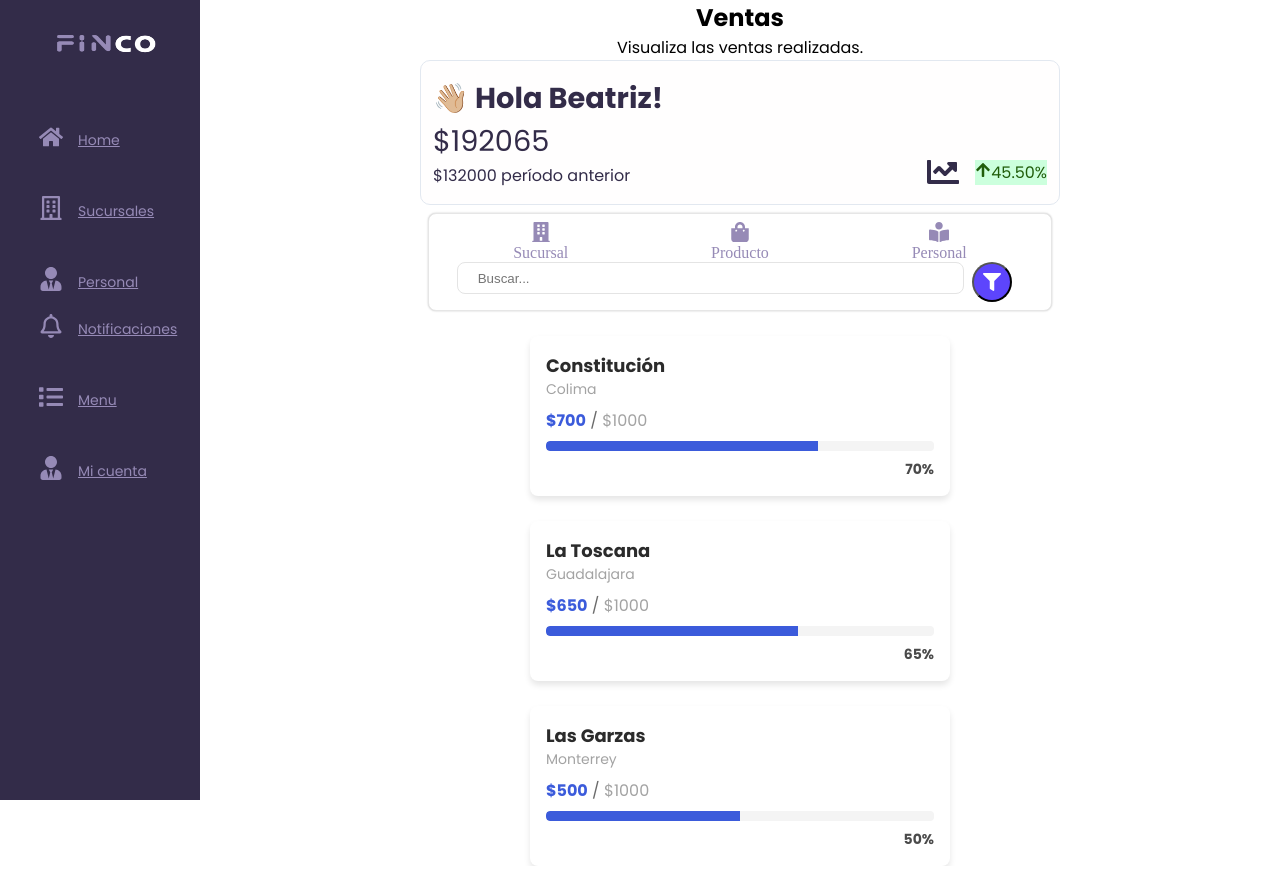
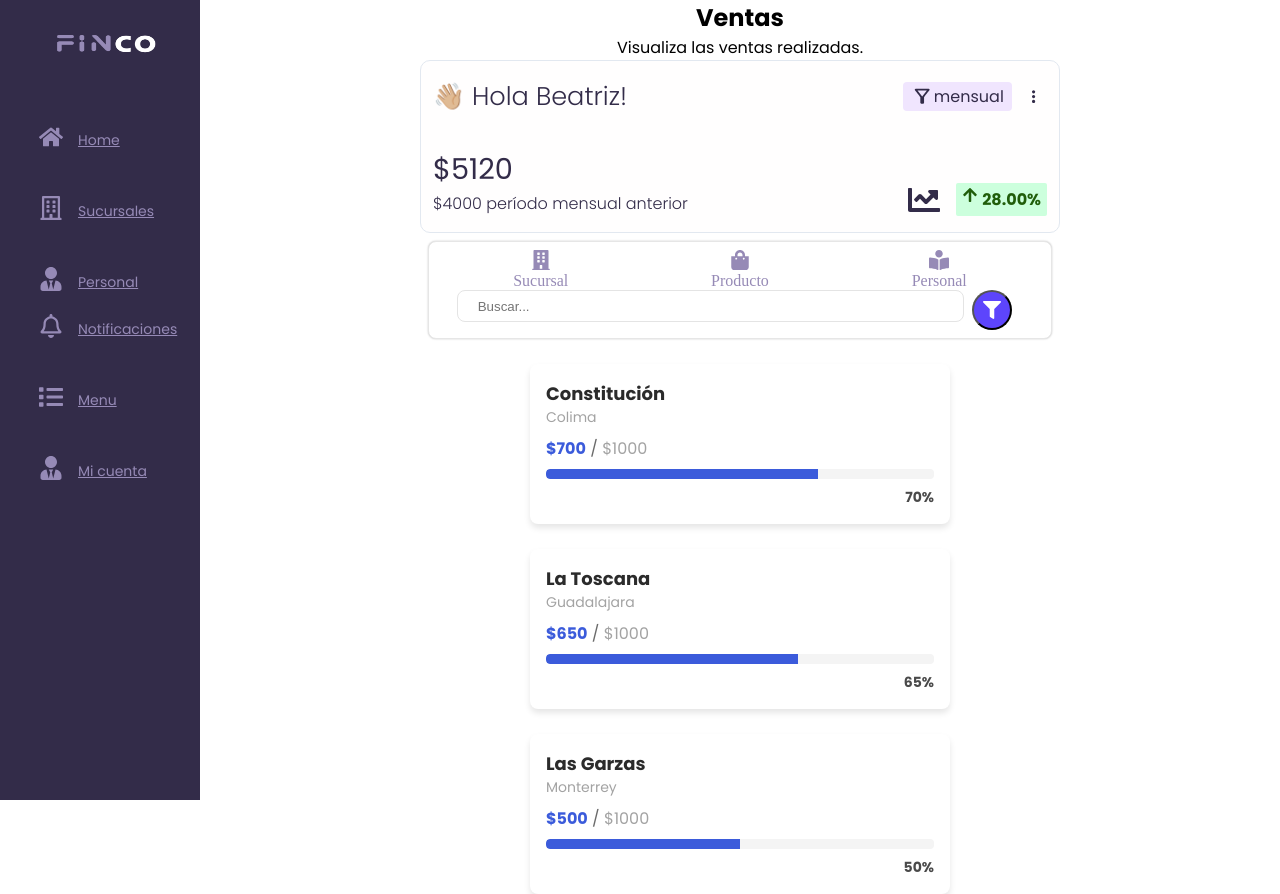
Before and after one commit to No-Country-simulation/c22-19-T-WebApp, a React (Vite) app in the folder frontend/fincowebapp/: page / in a window 1280 px wide. Before the commit the page ends 866 px from the top, so only its background shows below. Built offline with nearby package versions, Linux system fonts and the light colour scheme.

Commit message:
agregado el badge de filtro para la card welcome

```diff
--- a/frontend/fincowebapp/src/components/CardWelcome/CardWelcome.css
+++ b/frontend/fincowebapp/src/components/CardWelcome/CardWelcome.css
@@ -7,19 +7,53 @@
     border-radius: 10px;
     padding: 1em 0.75em;
     width: 100%;
-
     margin: 0 auto;
     display: flex;
     flex-direction: column;
-    font-family: 'Poppins';
+    row-gap: 2em;
     box-sizing: border-box;
 }
 .cardwelcome__header{
-    font-family: 'Poppins';
+    display: flex;
+    flex-direction: row;
+    align-items: center;
+    justify-content: space-between;
+}
+.cardwelcome__header__title{
     font-style: normal;
     font-weight: 300;
+    font-size: 1.6em;
+    text-align: left;
+}
+.cardwelcome__header__badge-filter-container{
+    display: flex;
+    flex-direction: row;
+    align-items: center;
+    column-gap: 0.5em;
+    position: relative;
+}
+.badge-filter{
+    background-color: #F0E5FE;
+    display: flex;
+    align-items: center;
+    padding: 2px 8px;
+    border-radius: 4px;
+}
+.badge-filter-icon{
+    font-size: 1.4em;
+}
+.menu-open-icon{
     font-size: 1.2em;
-    text-align: left;
+}
+.cardwelcome__header-btn-menu{
+    display: flex;
+    align-items: center;
+    padding: 4px;
+    border-radius: 4px;
+    cursor: pointer;
+}
+.cardwelcome__header-btn-menu:hover{
+    background-color: #F0E5FE;
 }
 
 .cardwelcome__content{
@@ -33,6 +67,10 @@
 #sales_value{
     font-size: 1.8em;
     font-weight: 400;
+}
+
+#sales_value_prev{
+    font-weight: 300;
 }
 
 .cardwelcome__content__values{
@@ -58,18 +96,51 @@
     font-size: 2em;
 }
 
+.badge-porcentage{
+    padding: 4px 6px;
+    border-radius: 2px;
+    display: flex;
+
+    column-gap: 4px;
+}
+
 .increase_value{
     color: #205D0A;
     background-color: #CCFFDD;
-    font-weight: 500;
+    font-weight: 700;
     width: fit-content;
 }
 .decrease_value{
     color: #5d0a0a;
     background-color: #ffcccc;
-    font-weight: 500;
+    font-weight: 700;
     width: fit-content;
 }
 .diffence_arrow{
     font-size: 1.6em;
 }
+
+.dropdown-menu {
+    position: absolute;
+    top: 100%; /* Coloca el menú justo debajo del contenedor padre */
+    left: 0; /* Alinea a la izquierda del badge */
+    background-color: white;
+    border: 1px solid #ccc;
+    border-radius: 5px;
+    list-style: none;
+    padding: 10px 0;
+    box-shadow: 0 4px 8px rgba(0, 0, 0, 0.1);
+    z-index: 10;
+    width: max-content; /* Ajusta al contenido o fija un ancho */
+    min-width: 150px; /* Asegúrate de que tenga un tamaño mínimo */
+  }
+
+  .dropdown-menu li {
+    padding: 10px 20px;
+    cursor: pointer;
+    transition: background-color 0.2s;
+  }
+
+  .dropdown-menu li:hover {
+    background-color: #f0f0f0;
+  }
--- a/frontend/fincowebapp/src/components/CardWelcome/CardWelcome.jsx
+++ b/frontend/fincowebapp/src/components/CardWelcome/CardWelcome.jsx
@@ -1,36 +1,96 @@
-import { FaChartLine, FaArrowUp, FaArrowDown   } from "react-icons/fa";
-import './CardWelcome.css';
+import { useState } from "react";
+import { FaChartLine, FaArrowUp, FaArrowDown } from "react-icons/fa";
+import { MdMoreVert, MdOutlineFilterAlt } from "react-icons/md";
+import "./CardWelcome.css";
+
 export const CardWelcome = (props) => {
-    const { name = "Usuario", salesValue = 0, salesValuePrev = 0 } = props;
+  const { name = "Usuario", salesValue = 0, salesValuePrev = 0, period = "mensual" } = props;
 
-    const difference = salesValue - salesValuePrev;
-    const percentage = (salesValuePrev !== 0)
-    ? (difference * 100) / salesValuePrev
-    : 0;
+  /* harcoded data */
+  const sales = [
+    {
+      period: "semanal",
+      salesValue: 1280,
+      salesValuePrev: 1000,
+    },
+    {
+      period: "mensual",
+      salesValue: 5120,
+      salesValuePrev: 4000,
+    },
+    {
+      period: "semestral",
+      salesValue: 30720,
+      salesValuePrev: 32000,
+    },
+    {
+      period: "anual",
+      salesValue: 61440,
+      salesValuePrev: 60057,
+    }
+  ]
 
+  const [selectedPeriod, setSelectedPeriod] = useState(period);
+  const [isMenuOpen, setIsMenuOpen] = useState(false);
+  const [currentSalesData, setCurrentSalesData] = useState(sales.find(sale => sale.period == period));
+
+  const difference = currentSalesData.salesValue - currentSalesData.salesValuePrev;
+  const percentage = currentSalesData.salesValuePrev !== 0 ? (difference * 100) / currentSalesData.salesValuePrev : 0;
   const formattedPercentage = percentage.toFixed(2);
+
+  const handleMenuToggle = () => {
+    setIsMenuOpen(!isMenuOpen);
+  };
+
+  const handlePeriodChange = (newPeriod) => {
+    setSelectedPeriod(newPeriod);
+    setCurrentSalesData(sales.find(sale => sale.period == newPeriod));
+    setIsMenuOpen(false); // Cierra el menú al seleccionar un período
+
+  };
+
+  //console.log(currentSalesData);
 
   return (
     <section className="cardwelcome">
       <header className="cardwelcome__header">
-          <h2>👋🏼 Hola{` ${name}!`}</h2>
+        <h2 className="cardwelcome__header__title">👋🏼 Hola{` ${name}!`}</h2>
+        <div className="cardwelcome__header__badge-filter-container">
+          <div className="badge-filter">
+            <MdOutlineFilterAlt className="badge-filter-icon" />
+            <span>{selectedPeriod}</span>
+          </div>
+          <div className="cardwelcome__header-btn-menu">
+            <MdMoreVert className="menu-open-icon" onClick={handleMenuToggle} />
+            {isMenuOpen && (
+              <ul className="dropdown-menu">
+                <li onClick={() => handlePeriodChange("semanal")}>Semanal</li>
+                <li onClick={() => handlePeriodChange("mensual")}>Mensual</li>
+                <li onClick={() => handlePeriodChange("semestral")}>Semestral</li>
+                <li onClick={() => handlePeriodChange("anual")}>Anual</li>
+              </ul>
+            )}
+          </div>
+        </div>
       </header>
       <div className="cardwelcome__content">
         <div className="cardwelcome__content__values">
-                <p id="sales_value" aria-label="Ventas actuales">{`$${salesValue}`}</p>
-                <p aria-label="Ventas del período anterior">{`$${salesValuePrev} período anterior`}</p>
+          <p id="sales_value" aria-label="Ventas actuales">{`$${currentSalesData.salesValue}`}</p>
+          <p id="sales_value_prev" aria-label="Ventas del período anterior">{`$${currentSalesData.salesValuePrev} período ${currentSalesData.period} anterior`}</p>
         </div>
         <div className="cardwelcome__content__porcentage">
-                <FaChartLine className="cardwelcome__content__porcentage__icon"/>
+          <FaChartLine className="cardwelcome__content__porcentage__icon" />
           <p
-                    className={difference > 0 ? "increase_value" : "decrease_value"}
+            className={
+              difference > 0 ? "badge-porcentage increase_value" : "badge-porcentage decrease_value"
+            }
             aria-label={`Cambio porcentual de ventas: ${formattedPercentage}%`}
           >
             {difference > 0 ? <FaArrowUp /> : <FaArrowDown />}
-                    {`${formattedPercentage}%`}
+            <span>{`${formattedPercentage}%`}</span>
           </p>
         </div>
       </div>
     </section>
   );
-}
+};
--- a/frontend/fincowebapp/src/pages/Home/Home.jsx
+++ b/frontend/fincowebapp/src/pages/Home/Home.jsx
@@ -5,6 +5,9 @@ import { SearchBar } from "../../components/filter/SearchBar";
 import Card_ventas_sucursales from "../../components/Card_ventas_sucursales/Card_ventas_sucursales";
 
 export const Home = () => {
+
+
+
     return (
       <>
         <Header />
@@ -16,6 +19,7 @@ export const Home = () => {
             name={fakeUser.nombre}
             salesValue = {192065}
             salesValuePrev = {132000}
+            period="mensual"
           />
 
            <SearchBar></SearchBar>
```
Lines whose indentation alone changed are shown as unchanged.
